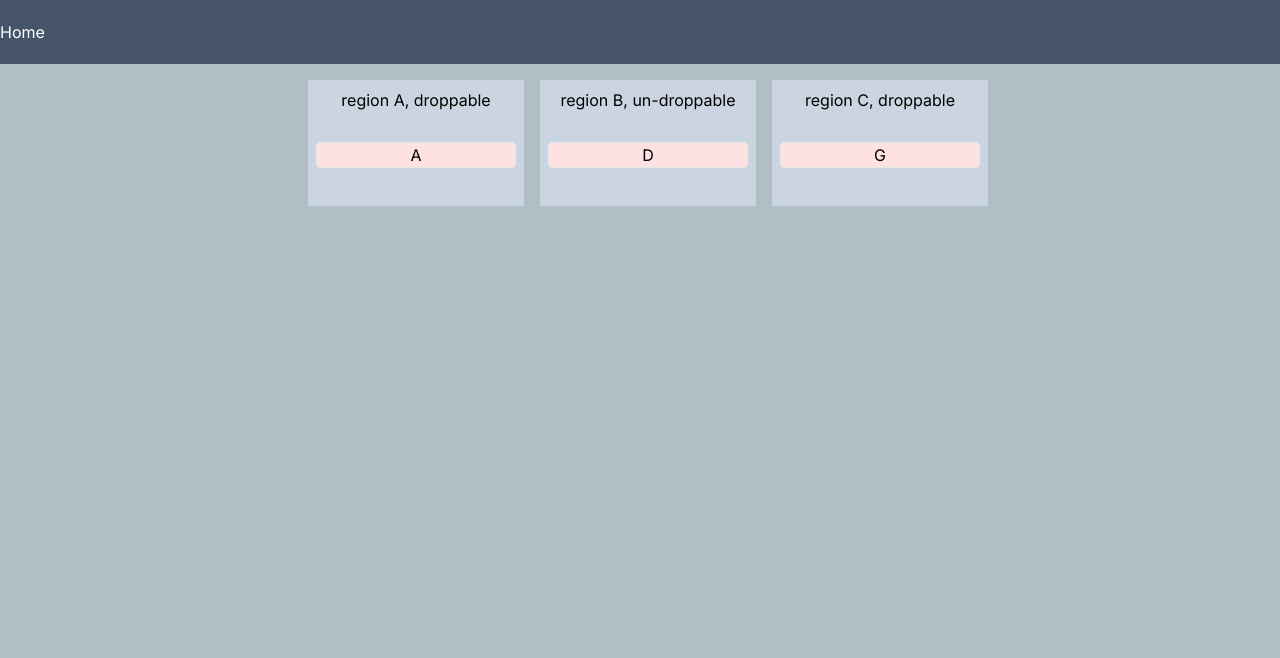
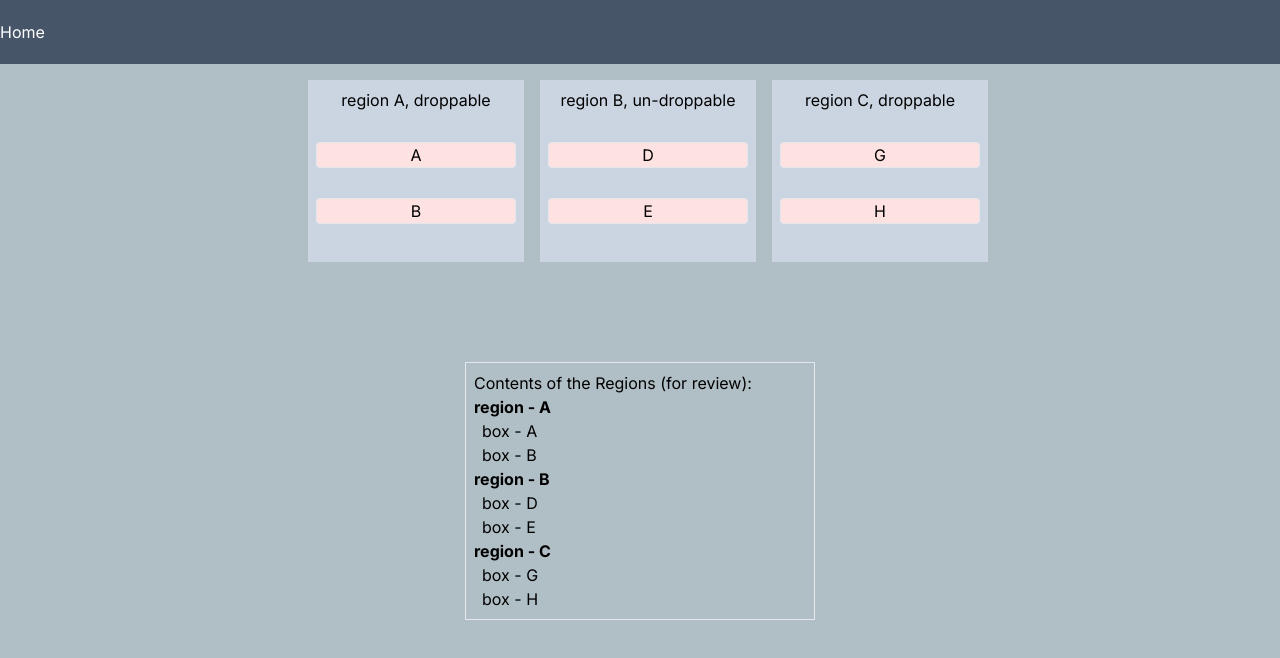
Before and after one commit to aisiklar/drag-and-drop-study-project, a Next.js app: page /box in a window 1280 px wide. Shown: the top 658 px of the page. Built offline with nearby package versions, Linux system fonts and the light colour scheme.

Commit message:
working on onDragStart and onDrop events.

```diff
--- a/components/draggedBoxes/Box.tsx
+++ b/components/draggedBoxes/Box.tsx
@@ -9,7 +9,6 @@ type Props = {
 type DraggedType = {
   box: string;
   beingDragged: boolean;
-  onDragStart: (e) => void
 };
 
 export default function Box(props: Props) {
@@ -22,7 +21,7 @@ export default function Box(props: Props) {
   // console.log("beingDragged: ", beingDragged);
 
   function onDragStartHandler() {
-    // console.log("in onDragStartHandler, ", props.text);
+    console.log("in onDragStartHandler, ", props.text);
     setBeingDragged({ box: props.text, beingDragged: true });
   }
   function onDragEndHandler() {
@@ -35,6 +34,7 @@ export default function Box(props: Props) {
       draggable={true}
       onDragStart={onDragStartHandler}
       onDragEnd={onDragEndHandler}
+      id={props.text}
       className={
         beingDragged.beingDragged
           ? "bg-slate-500 w-[200px] border rounded my-[30px]"
--- a/components/draggedBoxes/BoxWrapper.tsx
+++ b/components/draggedBoxes/BoxWrapper.tsx
@@ -17,8 +17,30 @@ export default function BoxWrapper(props: Props) {
   console.log("BoxWrapper: ", boxWrapper);
   console.log("draggableOverElement: ", draggableOverElement);
 
+  function onDragStartHandler(e: any) {
+    console.log("onDragStartHandler triggered,", e);
+    console.log(
+      "onDragStartHandler, e.target.getAttribute('id')",
+      e.target.getAttribute("id")
+    );
+    console.log("onDragStartHandler, e.target.id)", e.target.id);
+    let draggedObject = e.target.id;
+    e.dataTransfer.setData("text/plain", draggedObject);
+  }
+
+  function onDropHandler(e: any) {
+    console.log("onDropHandler triggered, ", e);
+    console.log(
+      "onDropHandler, e.target.getAttribute('id')",
+      e.target.getAttribute("id")
+    );
+    console.log("onDropHandler, e.target.id)", e.target.id);
+  }
+
   return (
     <div
+      onDragStart={(e: any) => onDragStartHandler(e)}
+      onDrop={(e: any) => onDropHandler(e)}
       className={
         draggableOverElement
           ? "p-2 bg-red-300 text-center ml-4 "
@@ -30,12 +52,7 @@ export default function BoxWrapper(props: Props) {
         {boxWrapper.droppable ? "droppable" : "un-droppable"}
       </p>
       {boxWrapper.contents.map((boxName, bIndex) => (
-        <Box
-          onDragStart={(e: any) => onDragStartHandler(e, boxName)}
-          id={boxName}
-          key={bIndex}
-          text={boxName}
-        />
+        <Box id={boxName} key={bIndex} text={boxName} />
       ))}
     </div>
   );
--- a/components/draggedBoxes/DraggedBoxes.tsx
+++ b/components/draggedBoxes/DraggedBoxes.tsx
@@ -41,17 +41,17 @@ let boxList = [
   {
     region: "A",
     droppable: true,
-    contents: ["A"],
+    contents: ["A", "B"],
   },
   {
     region: "B",
     droppable: false,
-    contents: ["D"],
+    contents: ["D", "E"],
   },
   {
     region: "C",
     droppable: true,
-    contents: ["G"],
+    contents: ["G", "H"],
   },
 ];
 
@@ -88,6 +88,7 @@ export default function DraggedBoxes() {
 
   // in case of onDrag event,
   // change the draggedElementOver to true for related BoxWrapper
+  // so that the color of the BoxWrapper comp changes to red
   function onDragOver(e: any, region: string) {
     console.log("onDragOver function triggered ", region);
     e.preventDefault();
@@ -103,6 +104,7 @@ export default function DraggedBoxes() {
     // reset wrapperBoxState to its to initial state of boxConfig
     setWrapperBoxState(JSON.parse(JSON.stringify(boxConfig)));
   }
+
   function onDragStartHandler(e: any, region: string) {
     console.log("onDragStartHandler triggered, ", region);
   }
@@ -110,6 +112,7 @@ export default function DraggedBoxes() {
   console.log("wrapperBoxState", wrapperBoxState);
 
   return (
+    <div className="flex-column items-center justify-center">
       <div className="flex justify-center mt-4">
         {boxList.map((boxWrapper, index) => (
           <div
@@ -142,5 +145,19 @@ export default function DraggedBoxes() {
           </div>
         ))}
       </div>
+      <div className="mt-[100px] p-2 w-[350px] m-auto flex-column items-center border">
+        <p className=" align-middle">Contents of the Regions (for review):</p>
+        {boxList.map((boxWrapper, index) => (
+          <ul key={index}>
+            <strong> region - {boxWrapper.region}</strong>
+            {boxWrapper.contents.map((item, sIndex) => (
+              <ul className="ml-2" key={sIndex}>
+                box - {item}
+              </ul>
+            ))}
+          </ul>
+        ))}
+      </div>
+    </div>
   );
 }
```
Lines whose indentation alone changed are shown as unchanged.
